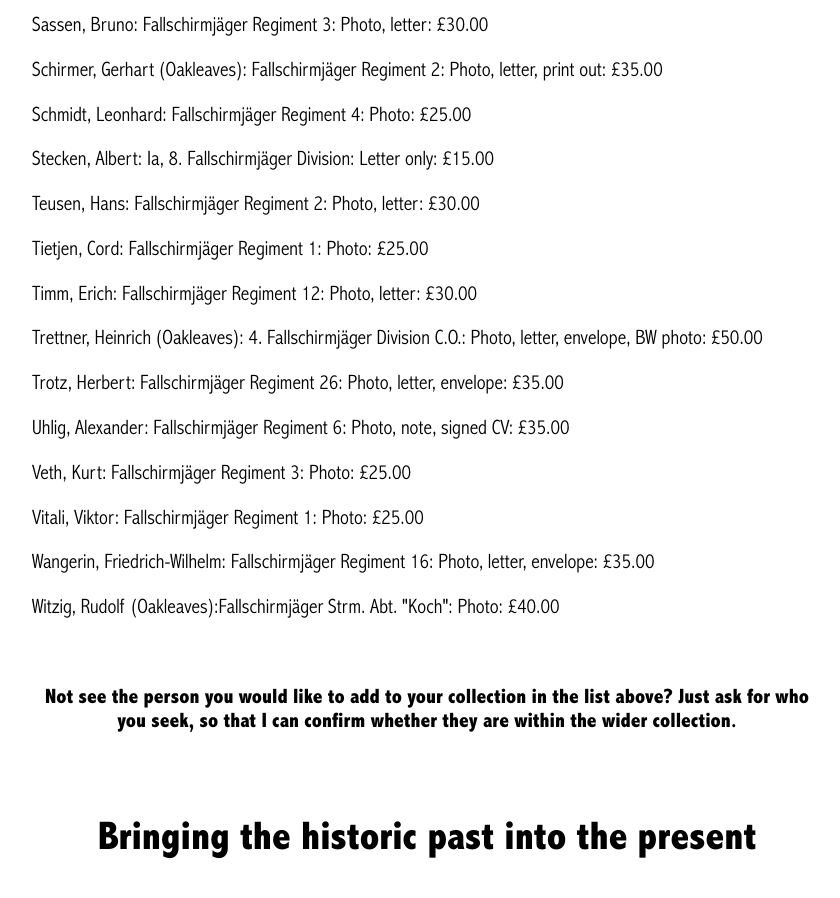
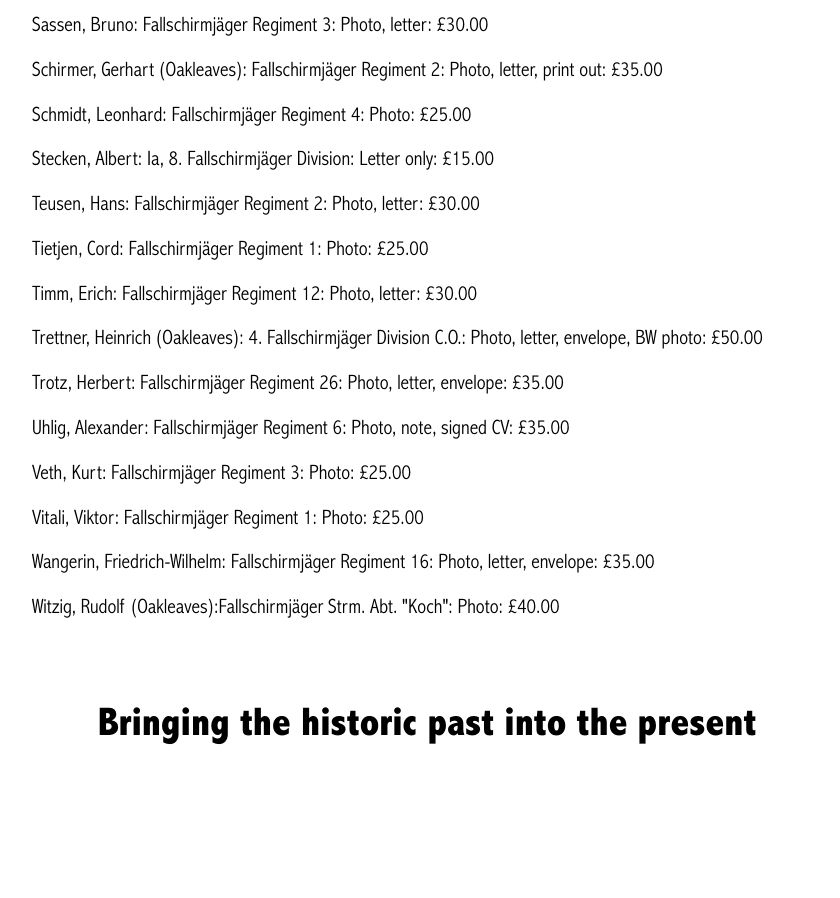
Before and after one commit to lahphotographs/lahphotographs.github.com, a Jekyll site: the page built from published.md, in a window 1280 px wide and 900 px high, scrolled down 2011 px. Shown: the whole window, without its empty margins (213-1053 px from the left). Built offline with Jekyll 4.4.1, drawn with Linux system fonts in a browser that asks for light colours; after the commit the page ends 2797 px from its top, so only the background shows below that.

Commit message:
Update published.md

```diff
--- a/published.md
+++ b/published.md
@@ -51,5 +51,3 @@ permalink: /published.html
 <p>Vitali,	Viktor:	Fallschirmjäger Regiment 1:	Photo: £25.00
 <p>Wangerin,	Friedrich-Wilhelm: Fallschirmjäger Regiment 16:	Photo, letter, envelope: £35.00
 <p>Witzig,	Rudolf	(Oakleaves):Fallschirmjäger Strm. Abt. "Koch":	Photo:	£40.00</p>
-<br />
-<p><b><center>Not see the person you would like to add to your collection in the list above? Just ask for who you seek, so that I can confirm whether they are within the wider collection.</center></b></p>
```
